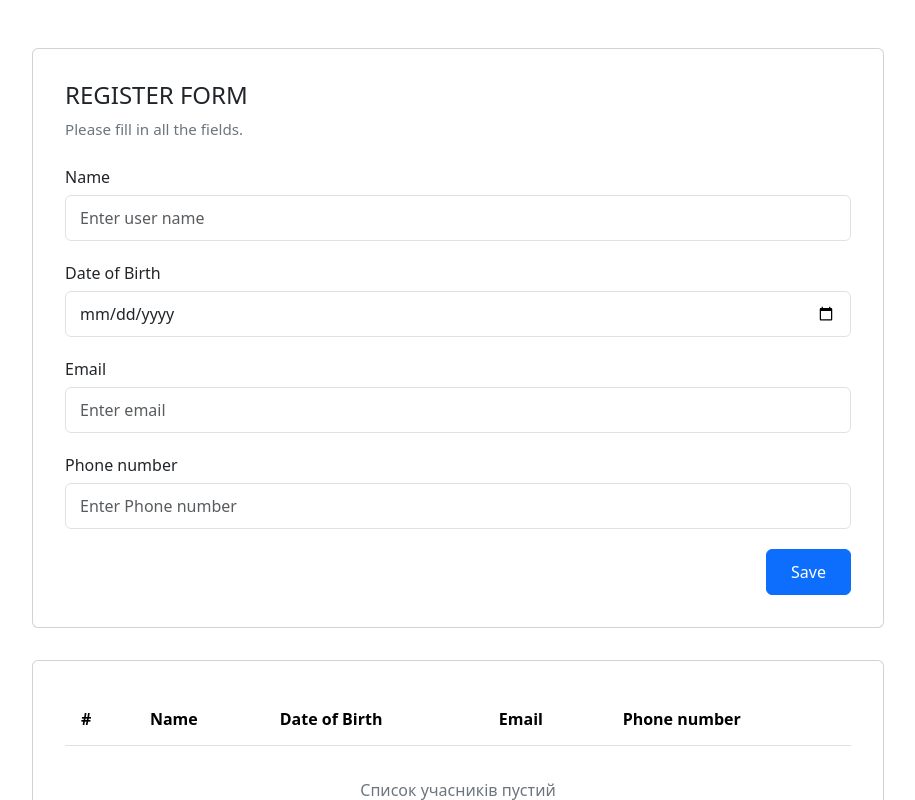
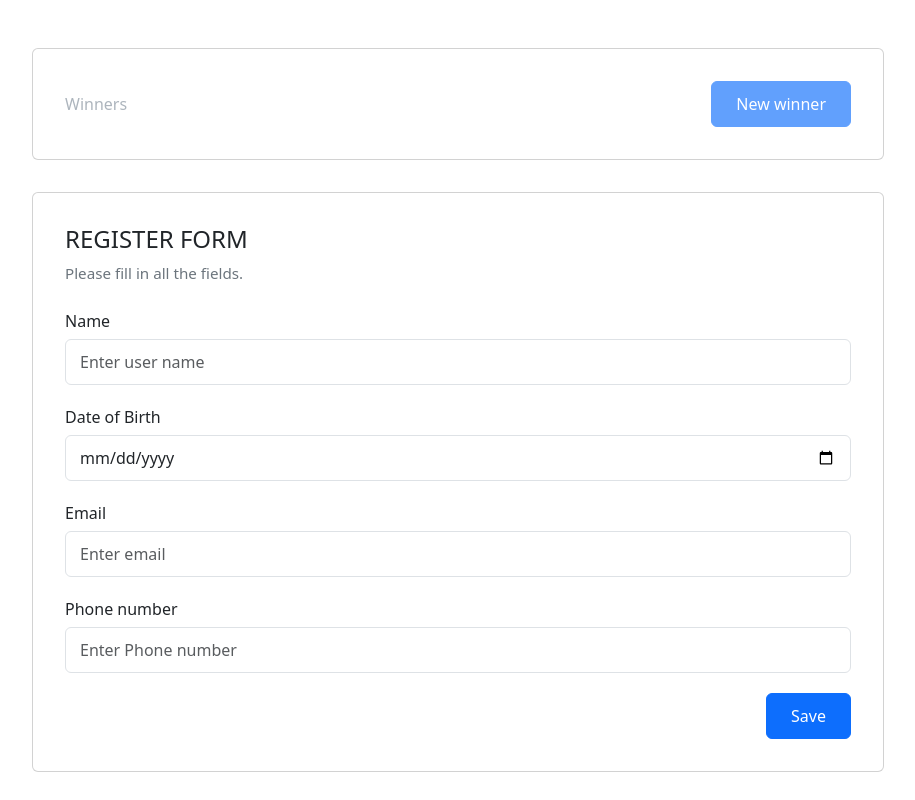
Before and after one commit to smilezevil/vue-lottery-app, a Vue app: page / in a window 1280 px wide. Shown: the top 800 px of the page, without its empty margins (182-1097 px from the left). Built offline with nearby package versions, Linux system fonts and the light colour scheme; the HTML template or start-up script is replaced by a standard one.

Commit message:
feat: add random winner selection

```diff
--- a/src/App.vue
+++ b/src/App.vue
@@ -1,8 +1,38 @@
 <script setup lang="ts">
-import { reactive, ref } from 'vue'
+import { computed, reactive, ref } from 'vue'
 import type { Participant } from './types/Participant'
 
 const participants = ref<Participant[]>([])
+
+const winnerIds = ref<number[]>([])
+
+const winners = computed(() =>
+  winnerIds.value
+    .map((id) => participants.value.find((p) => p.id === id))
+    .filter((p): p is Participant => Boolean(p)),
+)
+
+const availableForWinning = computed(() =>
+  participants.value.filter((p) => !winnerIds.value.includes(p.id)),
+)
+
+const canPickWinner = computed(
+  () => winnerIds.value.length < 3 && availableForWinning.value.length > 0,
+)
+
+function pickWinner(): void {
+  if (!canPickWinner.value) {
+    return
+  }
+
+  const pool = availableForWinning.value
+  const randomIndex = Math.floor(Math.random() * pool.length)
+  winnerIds.value.push(pool[randomIndex].id)
+}
+
+function removeWinner(id: number): void {
+  winnerIds.value = winnerIds.value.filter((winnerId) => winnerId !== id)
+}
 
 const name = ref('')
 const dob = ref('')
@@ -85,6 +115,32 @@ function handleSave(): void {
 
 <template>
   <div class="app">
+    <div class="card winners-card">
+      <div class="card-body winners-body">
+        <div class="winners-list">
+          <span v-if="winners.length === 0" class="winners-placeholder">Winners</span>
+          <span v-for="winner in winners" :key="winner.id" class="winner-chip">
+            {{ winner.name }}
+            <button
+              type="button"
+              class="winner-chip__remove"
+              @click="removeWinner(winner.id)"
+            >
+              ×
+            </button>
+          </span>
+        </div>
+        <button
+          type="button"
+          class="btn btn-primary"
+          :disabled="!canPickWinner"
+          @click="pickWinner"
+        >
+          New winner
+        </button>
+      </div>
+    </div>
+
     <div class="card form-card">
       <div class="card-body" @keyup.enter="handleSave">
         <h5 class="card-title">REGISTER FORM</h5>
@@ -180,6 +236,49 @@ function handleSave(): void {
   padding: 48px 24px;
 }
 
+.winners-card {
+  margin-bottom: 32px;
+}
+
+.winners-body {
+  display: flex;
+  align-items: center;
+  justify-content: space-between;
+  gap: 16px;
+}
+
+.winners-list {
+  display: flex;
+  flex-wrap: wrap;
+  gap: 8px;
+  flex: 1;
+}
+
+.winners-placeholder {
+  color: #adb5bd;
+}
+
+.winner-chip {
+  display: inline-flex;
+  align-items: center;
+  gap: 6px;
+  background-color: #0d6efd;
+  color: #fff;
+  padding: 6px 10px;
+  border-radius: 4px;
+  font-size: 0.9rem;
+}
+
+.winner-chip__remove {
+  background: none;
+  border: none;
+  color: #fff;
+  font-size: 1rem;
+  line-height: 1;
+  cursor: pointer;
+  padding: 0;
+}
+
 .form-card {
   margin-bottom: 32px;
 }
```
